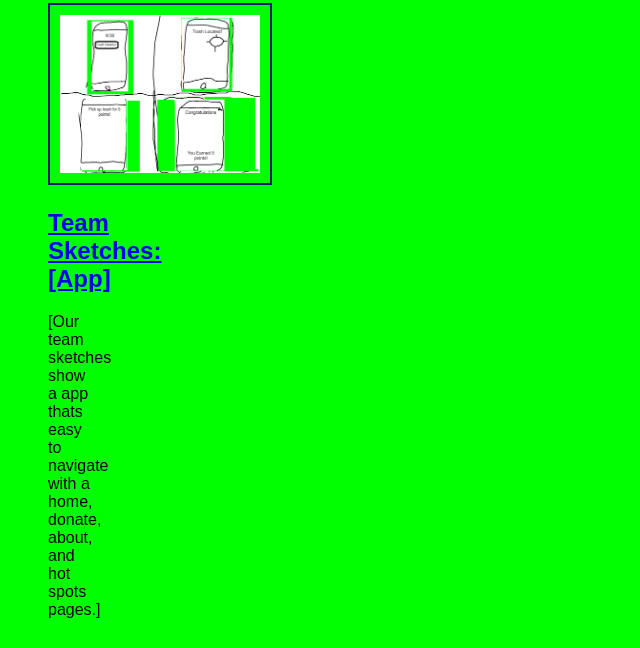
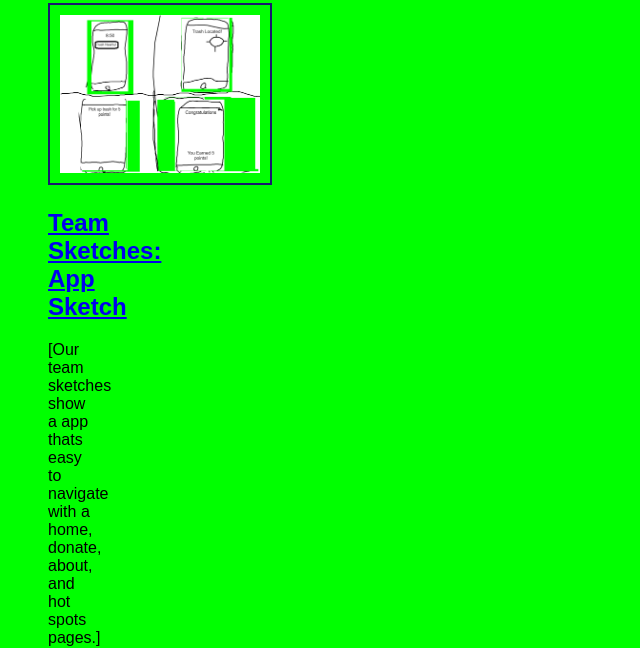
Before and after one commit to Alokothro/Alokothro.github.io, a plain HTML site: page index.html in a window 1280 px wide. Shown: the part 2356-3004 px from the top of the page, without its empty margins (0-640 px from the left). Drawn offline with Linux system fonts and the light colour scheme.

Commit message:
Update index.html

```diff
--- a/index.html
+++ b/index.html
@@ -47,7 +47,7 @@
 <!-- Sketching assignment -->
 <section class="assign">
  <img src="Images/sketch.png" /> <section class="assign-det">
-  <a href="files/combinepdf(4).pdf"><h2>Team Sketches: [App]</h2></a>
+  <a href="files/combinepdf(4).pdf"><h2>Team Sketches: App Sketch </h2></a>
   <p>
    [Our team sketches show a app thats easy to navigate with a home, donate, about, and hot spots pages.]
     </p>
```
